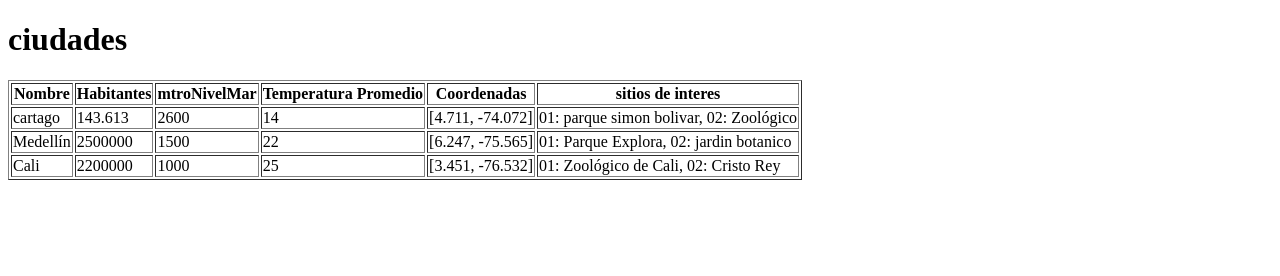
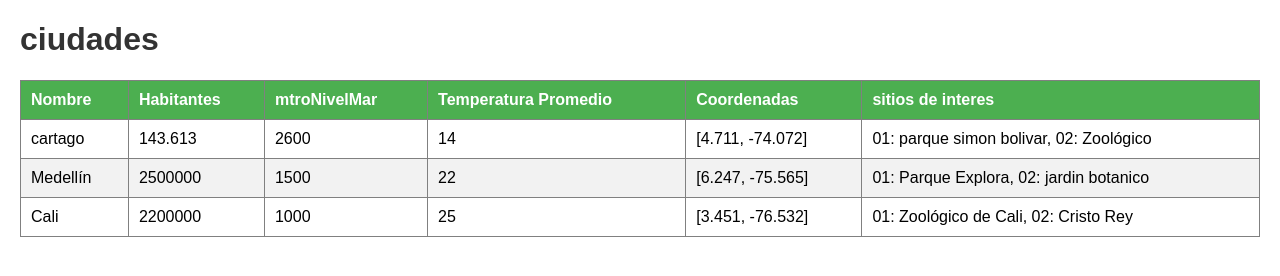
Before and after one commit to jhonsebastian1753-linux/practicagit2, a plain HTML site: page index.html in a window 1280 px wide. Drawn offline with Linux system fonts and the light colour scheme.

Commit message:
feat:agrego la maqutacion del css

```diff
--- a/index.html
+++ b/index.html
@@ -4,6 +4,7 @@
     <meta charset="UTF-8">
     <meta name="viewport" content="width=device-width, initial-scale=1.0">
     <title>Ciudades</title>
+    <link rel="stylesheet" href="styles.css">
 </head>
 <body>
     <h1>ciudades</h1>
--- /dev/null
+++ b/styles.css
@@ -0,0 +1,22 @@
+body {
+    font-family: Arial, sans-serif;
+    margin: 20px;
+}
+h1 {
+    color: #333;
+}
+table {
+    width: 100%;
+    border-collapse: collapse;
+}
+th, td {
+    padding: 10px;
+    text-align: left;
+}
+th {
+    background-color: #4CAF50;
+    color: white;
+}
+tr:nth-child(even) {
+    background-color: #f2f2f2;
+}
```
